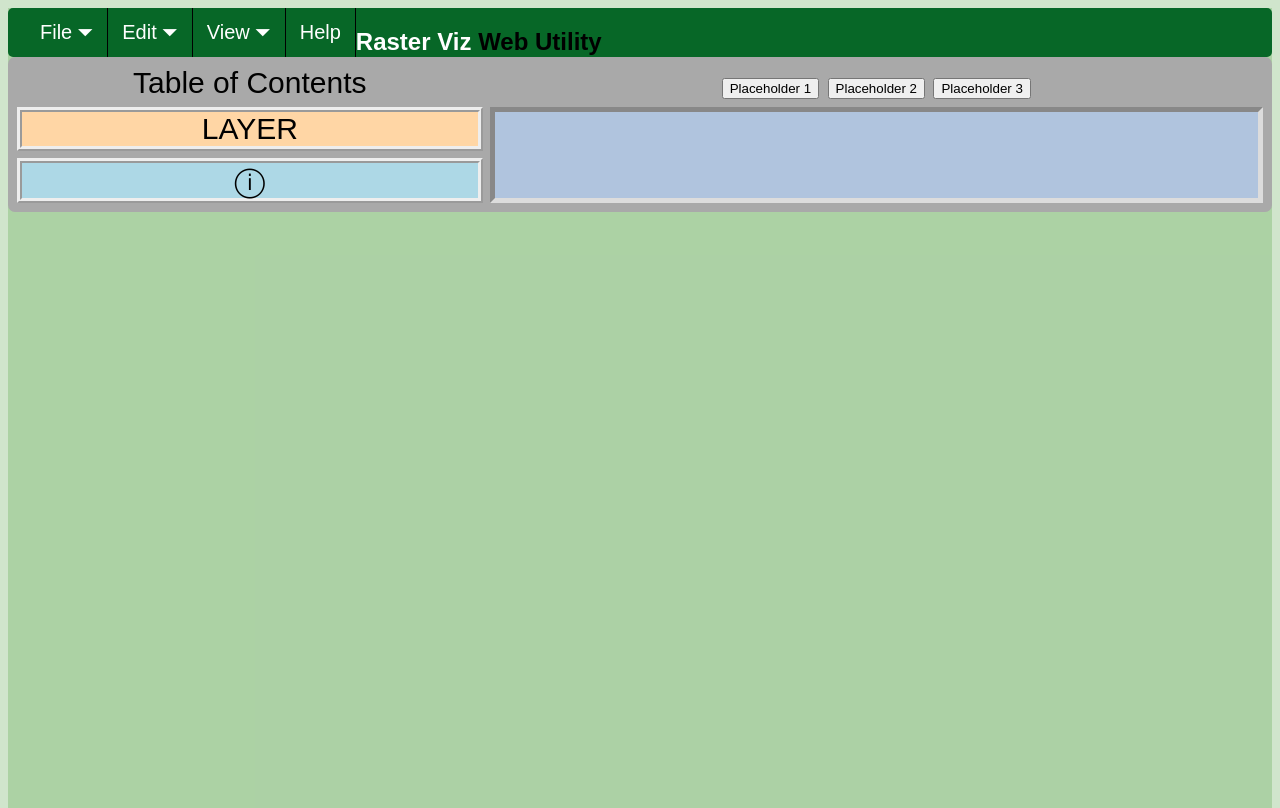
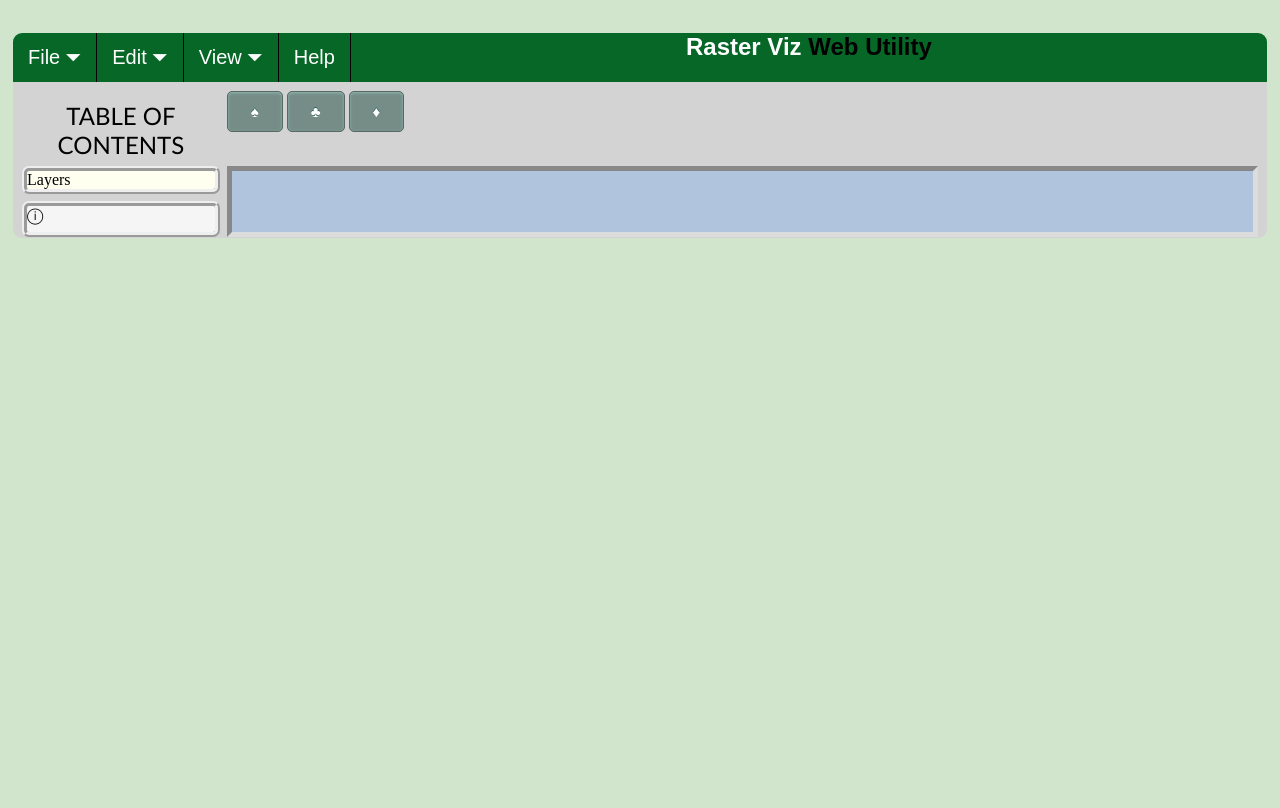
Before and after one commit to Raster-Viz/Raster-Viz, a Django app: template rs_viz/templates/rs_viz/index.html in a window 1280 px wide. After the commit the page ends 238 px from the top, so only its background shows below. Run offline with Django 3.2, Linux system fonts and the light colour scheme; the template is opened without the code that fills it, so the values that code supplies are empty.

Commit message:
index.html & styles.css updated

```diff
--- a/rs_viz/static/rs_viz/styles.css
+++ b/rs_viz/static/rs_viz/styles.css
@@ -1,11 +1,10 @@
-html, body {
-    font-family: Arial, serif;
-    height: 100%;
+body{
     background-color: rgba(42,140,25,0.22);
+    padding: 5px;
 }
 
 .center {
-    margin: auto;
+    text-align: center;
 }
 
 /*.image {
@@ -17,11 +16,36 @@ html, body {
     top: 20px;
 }*/
 
-/* BEGIN OF CHANGES */
+.button1 {
+    box-shadow: inset 0 1px 3px 0 #91b8b3;
+    background-color: #768d87;
+    border-radius: 5px;
+    border: 1px solid #566963;
+    display: inline-block;
+    cursor: pointer;
+    color: #ffffff;
+    font-family: Arial, serif;
+    font-size: 15px;
+    font-weight: bold;
+    padding: 11px 23px;
+    text-decoration: none;
+    text-shadow: 0 -1px 0 #2b665e;
+}
+.button1:hover {
+    background-color: #6c7c7c;
+}
+.button1:active {
+    position: relative;
+    top: 1px;
+}
 
 /* Table of Contents header */
 .toc {
     grid-area: toc;
+    text-align: center;
+    font-size: 24px;
+    font-family: Calibri, serif;
+    padding-top: 10px;
 }
 
 .select {
@@ -33,7 +57,8 @@ html, body {
     border-style: ridge;
     border-width: thick;
     /*margin: 1em;*/
-    background: #FFD6A5;
+    background: ivory;
+    border-radius: 7px;
 }
 
 .id {
@@ -41,7 +66,8 @@ html, body {
     border-style: ridge;
     border-width: thick;
     /*margin: 1em;*/
-    background: lightblue;
+    background: whitesmoke;
+    border-radius: 7px;
 }
 
 .map {
@@ -54,19 +80,22 @@ html, body {
 
 .grid-container {
     display: grid;
+    position: relative;
     grid-template-areas:
     'toc select select'
     'layer map map'
     'id map map';
-    background-color: darkgray;
+    grid-template-columns: 16% auto auto;
+    grid-template-rows: auto auto 26%;
+    background-color: lightgrey;
     gap: 7px;
     padding:9px;
-    border-radius: 7px;
+    border-radius: 0 0 9px 9px;
+    /*height: 800px;*/
 }
 
 .grid-container > div {
-    text-align: center;
-    font-size: 30px;
+    /*text-align: center;*/
 }
 
 /*Menu Bar*/
@@ -74,14 +103,14 @@ html, body {
     background: #076727;
     color: #FFF;
     height: 49px;
-    padding-left: 18px;
-    border-radius: 5px;
+    /*padding-left: 18px;*/
+    border-radius: 9px 9px 0 0;
     font-family: Arial, serif;
 }
 
 #menu h1 {
-    display: inline-block;
-    vertical-align: top;
+/*    display: inline-block;
+    vertical-align: top;*/
 }
 
 #menu ul, #menu li  {
@@ -104,7 +133,7 @@ html, body {
 #menu a {
     display: block;
     line-height: 49px;
-    padding: 0 14px;
+    padding: 0 15px;
     text-decoration: none;
     color: white;
     font-size: 20px;
@@ -117,6 +146,7 @@ html, body {
     color: white;
     background: #0e5725;
 }
+
 #menu input {
     display: none;
     margin: 0;
--- a/rs_viz/templates/rs_viz/index.html
+++ b/rs_viz/templates/rs_viz/index.html
@@ -13,14 +13,13 @@
 <head>
     <meta charset="UTF-8">
     <meta name="viewport" content="width=device-width, initial-scale=1">
-    <title>Raster Viz</title>
+    <title>Raster Viz Web Utility</title>
 </head>
 
 <body>
 
 <!-- Top Menu Bar-->
 <nav id='menu' class="noprint">
-    <input type='checkbox' id='responsive-menu' onclick='updatemenu()'><label></label>
     <ul>
         <li><a class='dropdown-arrow' href="#">File</a>
             <ul class='sub-menus'>
@@ -49,22 +48,17 @@
     </ul>
 </nav>
 
-<!--<div class="image noprint"><img src="{% static 'rs_viz/Tree.png' %}" width="90" height="90"></div>-->
-
-
 <!-- Main Application -->
-<!--<p class="noprint" style="font-size:24px"><b>&nbsp;Table of Contents:</b></p>-->
-
 <div class="grid-container">
-    <div class="toc noprint">Table of Contents</div>
+    <div class="toc noprint">TABLE OF CONTENTS</div>
 
     <div class="select noprint">
-        <button type="button">Placeholder 1</button>
-        <button type="button">Placeholder 2</button>
-        <button type="button">Placeholder 3</button>
+        <button type="button" class="button1">&#9824;</button>
+        <button type="button" class="button1">&#9827;</button>
+        <button type="button" class="button1">&#9830;</button>
     </div>
 
-    <div class="layer noprint">LAYER</div>
+    <div class="layer noprint">Layers</div>
 
     <div class="id noprint">&#9432;</div>
 
```
